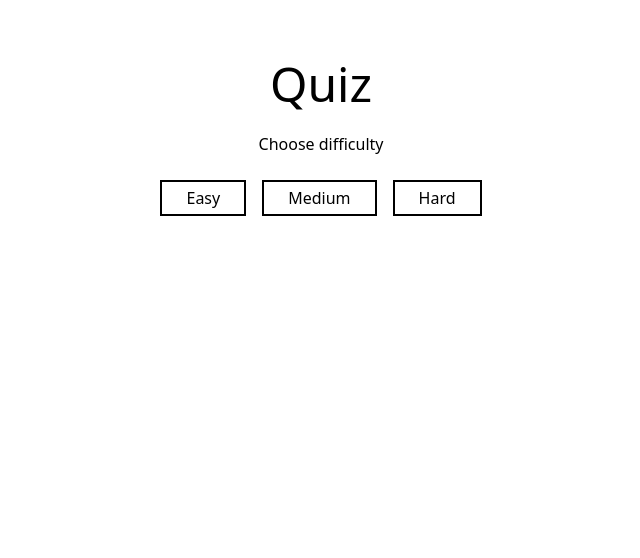
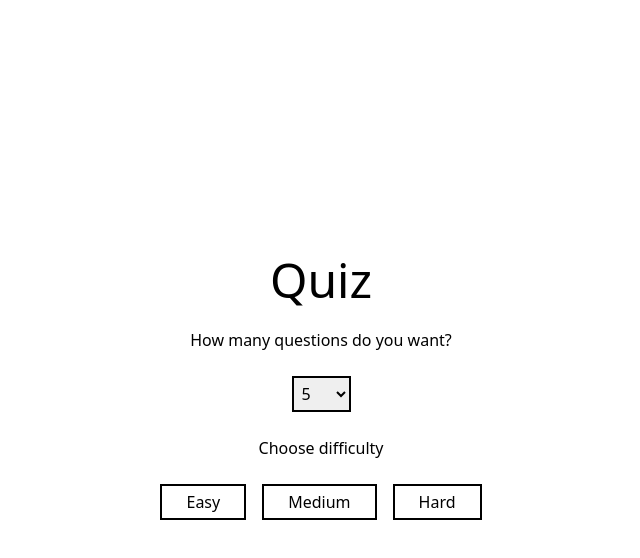
Before and after one commit to henricbjork/quiz-app, a React (Create React App) app: page / in a window 1280 px wide. Shown: the top 558 px of the page, without its empty margins (319-959 px from the left). Built offline with nearby package versions, Linux system fonts and the light colour scheme.

Commit message:
add ability to choose amount of questions

```diff
--- a/src/App.tsx
+++ b/src/App.tsx
@@ -5,13 +5,13 @@ import fetchQuizQuestions, { Difficulty, QuestionState } from './API';
 
 import QuestionCard from './components/QuestionCard';
 
-const TOTAL_QUESTIONS: number = 2;
-
 const difficulties: { label: string; value: Difficulty }[] = [
   { label: 'Easy', value: Difficulty.EASY },
   { label: 'Medium', value: Difficulty.MEDIUM },
   { label: 'Hard', value: Difficulty.HARD },
 ];
+
+const allowedAmountOfQuestions: number[] = [5, 10, 20];
 
 type AnswerObject = {
   correctAnswer: string;
@@ -21,18 +21,20 @@ type AnswerObject = {
 };
 
 interface State {
+  activeDifficulty: Difficulty;
   currentQuestion: number;
-  activeDifficulty: Difficulty;
   gameOver: boolean;
   loading: boolean;
   questions: QuestionState[];
   score: number;
+  totalQuestions: number;
   userAnswers: AnswerObject[];
 }
 
 const initialState = {
+  activeDifficulty: Difficulty.UNDEFINED,
+  totalQuestions: 5,
   currentQuestion: 0,
-  activeDifficulty: Difficulty.UNDEFINED,
   gameOver: true,
   loading: false,
   questions: [],
@@ -49,15 +51,16 @@ const App = () => {
     loading,
     questions,
     score,
+    totalQuestions,
     userAnswers,
   } = state;
 
   console.log(activeDifficulty);
   const startTrivia = async (difficulty: Difficulty) => {
-    setState({ ...initialState, loading: true, gameOver: false });
+    setState((prevState) => ({ ...prevState, loading: true, gameOver: false }));
 
     const newQuestions = await fetchQuizQuestions(
-      TOTAL_QUESTIONS,
+      totalQuestions,
       activeDifficulty
     );
 
@@ -99,7 +102,7 @@ const App = () => {
   const nextQuestion = () => {
     const nextQuestion = currentQuestion + 1;
 
-    if (nextQuestion === TOTAL_QUESTIONS) {
+    if (nextQuestion === totalQuestions) {
       setState((prevState: State) => ({
         ...prevState,
         gameOver: true,
@@ -111,17 +114,34 @@ const App = () => {
       }));
     }
   };
+  console.log(totalQuestions);
 
   const showNextQuestionButton =
     !gameOver &&
     !loading &&
     userAnswers.length === currentQuestion + 1 &&
-    currentQuestion + 1 !== TOTAL_QUESTIONS;
-  const showRestartButton = userAnswers.length === TOTAL_QUESTIONS;
+    currentQuestion + 1 !== totalQuestions;
+  const showRestartButton = userAnswers.length === totalQuestions;
 
   return (
     <div className="h-screen flex flex-col justify-center items-center">
       <h1 className="mb-6 text-5xl">Quiz</h1>
+      {gameOver ? (
+        <>
+          <p className="mb-6">How many questions do you want?</p>
+          <select
+            className="mb-6 py-1 pl-1 pr-3 border-2 border-solid border-black"
+            onChange={(e) =>
+              setState((prevState) => ({
+                ...prevState,
+                totalQuestions: parseInt(e.target.value, 10),
+              }))
+            }
+          >
+            {allowedAmountOfQuestions.map((amount) => {
+              return <option value={amount}>{amount}</option>;
+            })}
+          </select>
           <p className="mb-6">Choose difficulty</p>
           <div className="flex mb-6">
             {difficulties.map((difficulty) => {
@@ -141,17 +161,21 @@ const App = () => {
               );
             })}
           </div>
-
-      {!gameOver && <p className="mb-6">Score: {score}</p>}
+        </>
+      ) : (
+        <>
+          <p className="mb-6">Score: {score}</p>
           {loading && <p>Loading questions...</p>}
           <div className="text-center min-h-[500px]">
             {!loading && !gameOver && (
               <QuestionCard
                 questionNumber={currentQuestion + 1}
-            totalQuestions={TOTAL_QUESTIONS}
+                totalQuestions={totalQuestions}
                 question={questions[currentQuestion].question}
                 answers={questions[currentQuestion].answers}
-            userAnswer={userAnswers ? userAnswers[currentQuestion] : undefined}
+                userAnswer={
+                  userAnswers ? userAnswers[currentQuestion] : undefined
+                }
                 callback={checkAnswer}
               />
             )}
@@ -169,13 +193,15 @@ const App = () => {
                 <p className="mb-4 mt-2 text-xl">Total score: {score}</p>
                 <button
                   className="py-1 px-6 border-2 border-solid border-black hover:border-blue-500 hover:text-blue-500"
-              onClick={() => startTrivia(activeDifficulty)}
+                  onClick={() => setState(initialState)}
                 >
                   Play again
                 </button>
               </>
             )}
           </div>
+        </>
+      )}
     </div>
   );
 };
```
Lines whose indentation alone changed are shown as unchanged.
